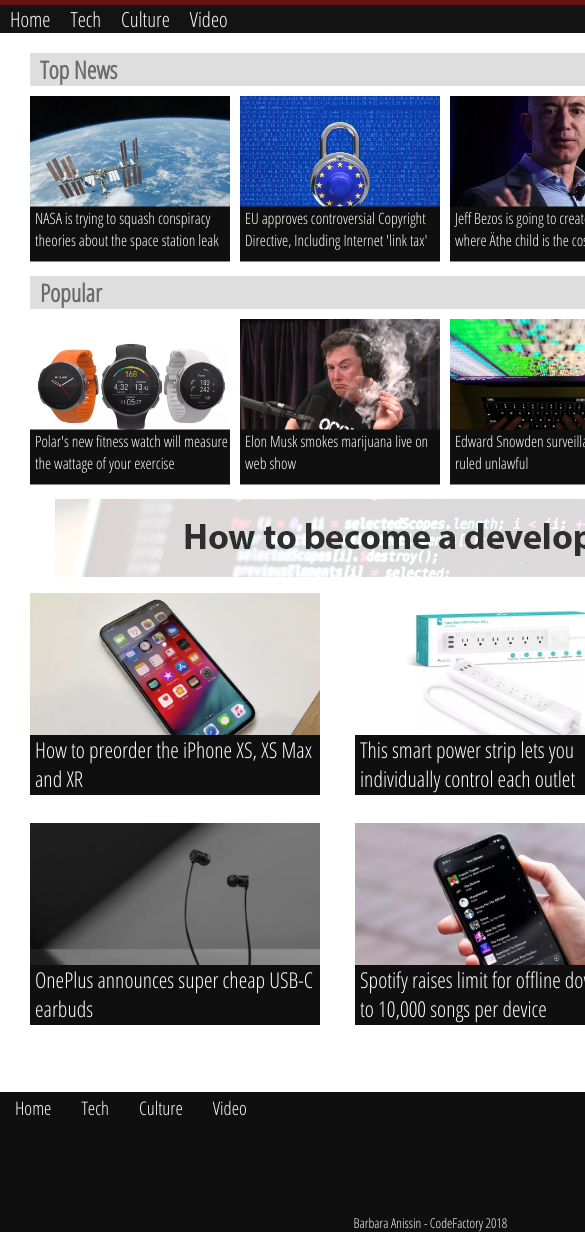
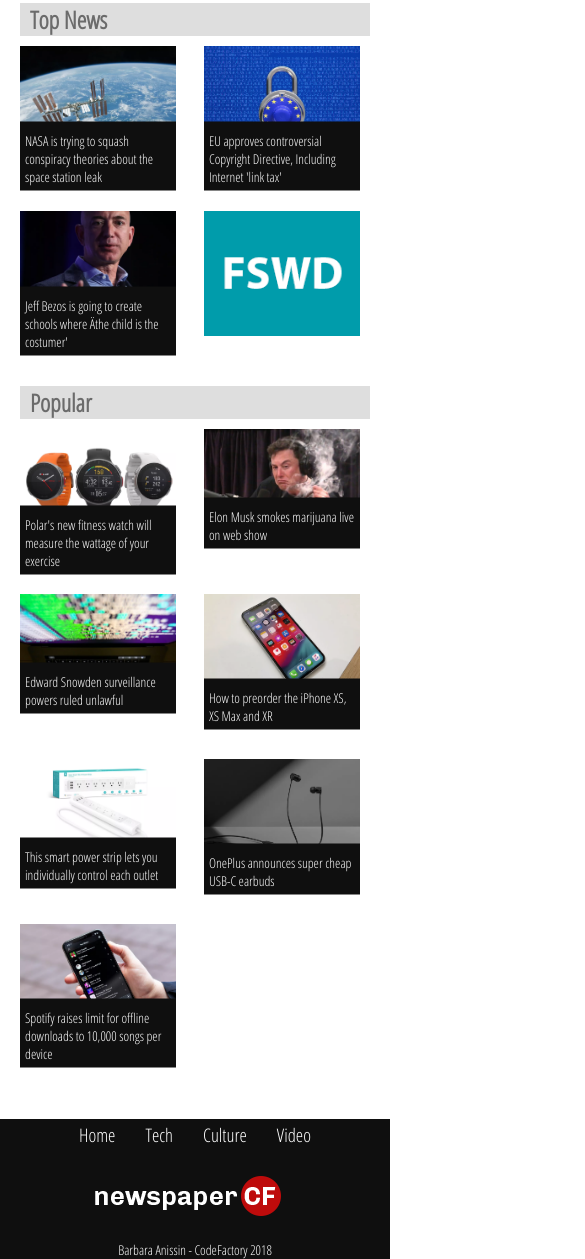
Before and after one commit to BarbaraAni/WF-BarbaraAnissin-CodeReview-01, a plain HTML site: page index.html in a window 390 px wide. Shown: the part 115-1374 px from the top of the page, 585 px wide, since content can reach past the window. Before the commit the page ends 1347 px from the top, so only its background shows below. Drawn offline with Linux system fonts and the light colour scheme.

Commit message:
add mobile version

```diff
--- a/codereview.css
+++ b/codereview.css
@@ -1,102 +1,170 @@
-/*DESKTOP*/
+/*Universal*/
+* {
+    margin: 0;
+    padding: 0;
+}
 
-* {
-	margin:0;
-	padding:0;
-}
 body {
-	width: 800px;
     font-family: 'Open Sans Condensed';
     font-size: 1.3em;
 }
+
 header {
     background-color: #611316;
     height: 120px;
 }
+
 #Logo {
     display: flex;
-	justify-content:space-between;
+    justify-content: space-between;
     align-items: center;
     padding: 20px;
 }
+
 nav {
     background-color: #131313;
     color: white;
 }
+
 nav ul {
     display: flex;
 }
+
 nav li {
     list-style: none;
     padding: 0 10px;
 }
-nav li:hover{
+
+nav li:hover {
     background-color: white;
     color: #131313;
     cursor: pointer;
 }
+
 ul a {
     text-decoration: none;
     color: white;
 }
+
+footer {
+    background-color: #0F0F0F;
+    height: 140px;
+    color: white;
+    display: flex;
+}
+
+footer li {
+    float: left;
+    padding: 3px 15px;
+    list-style: none;
+    font-size: 0.9em;
+}
+
+footer li:hover {
+    cursor: pointer;
+}
+
+footer img {
+    align-self: center;
+}
+
+footer p {
+    align-self: center;
+    text-align: center;
+    font-size: 0.65em;
+}
+
+.bottom {
+    display: flex;
+    width: 850px;
+    justify-content: space-between;
+}
+
+.bottom ul {
+    order: -2;
+}
+
+.bottom p {
+    align-self: flex-end;
+    order: -1;
+}
+
+.bottom img {
+    align-self: center;
+    float: right;
+    padding-right: 15px;
+}
+
+h3 {
+    color: #6B6B6B;
+    background-color: #DEDEDE;
+    padding-left: 10px;
+}
+
+/*DESKTOP*/
+@media (min-width:480px) {
+
+    body {
+        width: 800px;
+    }
+
     body .p {
         text-align: right;
         color: #747474;
         font-size: 0.7em;
     }
-h3{
-	color: #6B6B6B;
-	background-color: #DEDEDE;
-	padding-left: 10px;
-}
+
     #heading {
         width: 610px;
     }
-#content {
+
+    #desktop {
         margin: 0 30px;
     }
+
     .part1 article {
         height: 190px;
-	width: 80%;
     }
+
     .part2 article {
         height: 230px;
-	width: 80%;
     }
-____
-.flexbox {
-	display: flex;
-}
+
     .content {
         display: flex;
         position: relative;
     }
+
     .img {
-	width: 200px;
-	height: 120px;
+        width: 33%;
         margin-top: 10px;
         margin-right: 10px;
     }
+
     .img img {
-	width: 200px;
+        width: 97%;
     }
+
     [class*=img] p {
         background-color: #0F0F0F;
         color: white;
     }
+
     .img p {
         font-size: 0.75em;
         position: absolute;
         top: 78%;
         height: 55px;
-	width: 195px;
+        width: 30%;
         padding-left: 5px;
         transform: translate(0, -50%);
     }
+
     .img2 img {
         width: 290px;
         margin: 10px 35px 0px 0px;
     }
+
     .img2 p {
         position: absolute;
         top: 79%;
@@ -106,64 +174,127 @@ ____
         transform: translate(0, -50%);
         font-size: 1.05em;
     }
+
     .sidebanner {
         float: right;
         margin: 10px 0px 0px 10px;
     }
+
     .sidebanner #first {
         width: 90px;
         height: 390px;
     }
+
     .sidebanner #second {
         width: 90px;
         height: 433px;
         margin-bottom: 60px;
     }
+
     div.middle {
         display: flex;
-	justify-content:center;
+        justify-content: center;
         align-content: center;
     }
+
     footer {
-	background-color: #0F0F0F;
-	height: 140px;
-	color: white;
-	display: flex;
         width: 800px;
     }
-footer li {
-	float: left;
-	padding: 3px 15px;
-	list-style: none;
-	font-size: 0.9em;
+
+    #mobile {
+        display: none;
     }
-footer li:hover {
-	cursor: pointer;
 }
-footer img {
-	align-self: center;
+
+/* MOBILE */
+@media (max-width:480px) {
+    #mobile {
+        display: block;
+        margin: 0px 20px;
     }
-footer p {
-	align-self: center;
-	text-align: center;
+
+    ul {
+        display: flex;
+        justify-content: center;
+    }
+
+    h3 {
+        margin-top: 20px;
+    }
+
+    body {
+        width: 100vw;
+    }
+
+    header {
+        height: 70px;
+    }
+
+    #desktop {
+        display: none;
+    }
+
+    .desktop {
+        display: none;
+    }
+
+    .content {
+        width: 100%;
+        display: flex;
+        justify-content: space-between;
+        align-items: center;
+        flex-wrap: wrap;
+    }
+
+    .img {
+        width: 40vw;
+        height: 155px;
+        margin-top: 10px;
+        margin-right: 10px;
+        display: flex;
+    }
+
+    .img img {
+        width: 100%;
+    }
+
+    a {
+        text-decoration: none;
+    }
+
+    .img p {
         font-size: 0.65em;
+        background-color: #0F0F0F;
+        color: white;
+        padding: 5px;
+        padding-top: 10px;
+        transform: translate(0%, -50%);
     }
+
+    footer {
+        margin-top: 40px;
+    }
+
     .bottom {
         display: flex;
-	width: 850px;
+        width: 400px;
+        flex-direction: column;
         justify-content: space-between;
     }
+
     .bottom ul {
         order: -2;
     }
+
     .bottom p {
-	align-self: flex-end;
-	order: -1;
+        align-self: center;
+        order: 1;
     }
+
     .bottom img {
         align-self: center;
         float: right;
         padding-right: 15px;
     }
 
-/* MOBILE */
+}
--- a/index.html
+++ b/index.html
@@ -14,7 +14,7 @@
     <header>
         <div id="Logo">
             <div><img src=".\img\logo-newspaper-cf.png" alt="Logo"></div>
-            <div><a href="https://www.codefactory.wien"><img src=".\img\banner-1.png" alt="CodeFactory-Banner" href="https://www.codefactory.wien"></a></div>
+            <div class="desktop"><a href="https://www.codefactory.wien"><img src=".\img\banner-1.png" alt="CodeFactory-Banner" href="https://www.codefactory.wien"></a></div>
         </div>
     </header>
     <nav>
@@ -27,7 +27,8 @@
             <li>Video</li>
         </ul>
     </nav>
-    <div id="content">
+    <!--desktop-->
+    <div id="desktop">
         <p class="p">Friday, 14.09.2018</p>
         <h3>Top News</h3>
         <div class="sidebanner"><a href="https://www.codefactory.wien"><img id="first" src=".\img\banner-2.png" alt="FSWD Banner"></a></div>
@@ -63,7 +64,7 @@
             </article>
         </div>
         <div class="middle">
-            <a href="https://www.codefactory.wien"><img id="banner3" src=".\img\banner-3.png" alt="banner3"></a>
+            <a href="https://www.codefactory.wien"><img class="desktop" id="banner3" src=".\img\banner-3.png" alt="banner3"></a>
         </div>
         <div class="flexbox part2">
             <div class="sidebanner">
@@ -91,6 +92,56 @@
             </article>
         </div>
     </div>
+    <!--mobile-->
+    <div id="mobile">
+        <h3>Top News</h3>
+        <article class="content">
+            <div class="img"><a href="article.html"><img src=".\img\nasa.png" alt="Nasa">
+                    <p>NASA is trying to squash conspiracy theories about the space station leak</p>
+                </a>
+            </div>
+            <div class="img"><a href="article.html"><img src=".\img\eu.png" alt="EU">
+                    <p>EU approves controversial Copyright Directive, Including Internet 'link tax'</p>
+                </a>
+            </div>
+            <div class="img"><a href="article.html"><img src=".\img\jeff.png" alt="Jeff Bezos">
+                    <p>Jeff Bezos is going to create schools where Äthe child is the costumer'</p>
+                </a>
+            </div>
+            <div class="img"><a href="https://www.codefactory.wien"><img src=".\img\banner-mobile-fswd.png" alt=""></a></div>
+        </article>
+        <h3>Popular</h3>
+        <article class="content">
+            <div class="img"><a href="article.html"><img src=".\img\polar.png" alt="Polar-Watch">
+                    <p>Polar's new fitness watch will measure the wattage of your exercise</p>
+                </a>
+            </div>
+            <div class="img"><a href="article.html"><img src=".\img\musk.jpg" alt="Elon Musk">
+                    <p>Elon Musk smokes marijuana live on web show</p>
+                </a>
+            </div>
+            <div class="img"><a href="article.html"><img src=".\img\snowden.jpg" alt="Snowden">
+                    <p>Edward Snowden surveillance powers ruled unlawful</p>
+                </a>
+            </div>
+            <div class="img"><a href="article.html"><img src=".\img\iphone.png" alt="IPhone">
+                    <p>How to preorder the iPhone XS, XS Max and XR</p>
+                </a>
+            </div>
+            <div class="img"><a href="article.html"><img src=".\img\smart.png" alt="smart">
+                    <p>This smart power strip lets you individually control each outlet</p>
+                </a>
+            </div>
+            <div class="img"><a href="article.html"><img src=".\img\one.png" alt="headphones">
+                    <p>OnePlus announces super cheap USB-C earbuds</p>
+                </a>
+            </div>
+            <div class="img"><a href="article.html"><img src=".\img\phone.png" alt="phone">
+                    <p>Spotify raises limit for offline downloads to 10,000 songs per device</p>
+                </a>
+            </div>
+        </article>
+    </div>
     <footer>
         <div class="bottom">
             <ul class="navbar">
```
Also changed, not shown: article.html (+6 -3 lines). Lines whose indentation alone changed are shown as unchanged.
